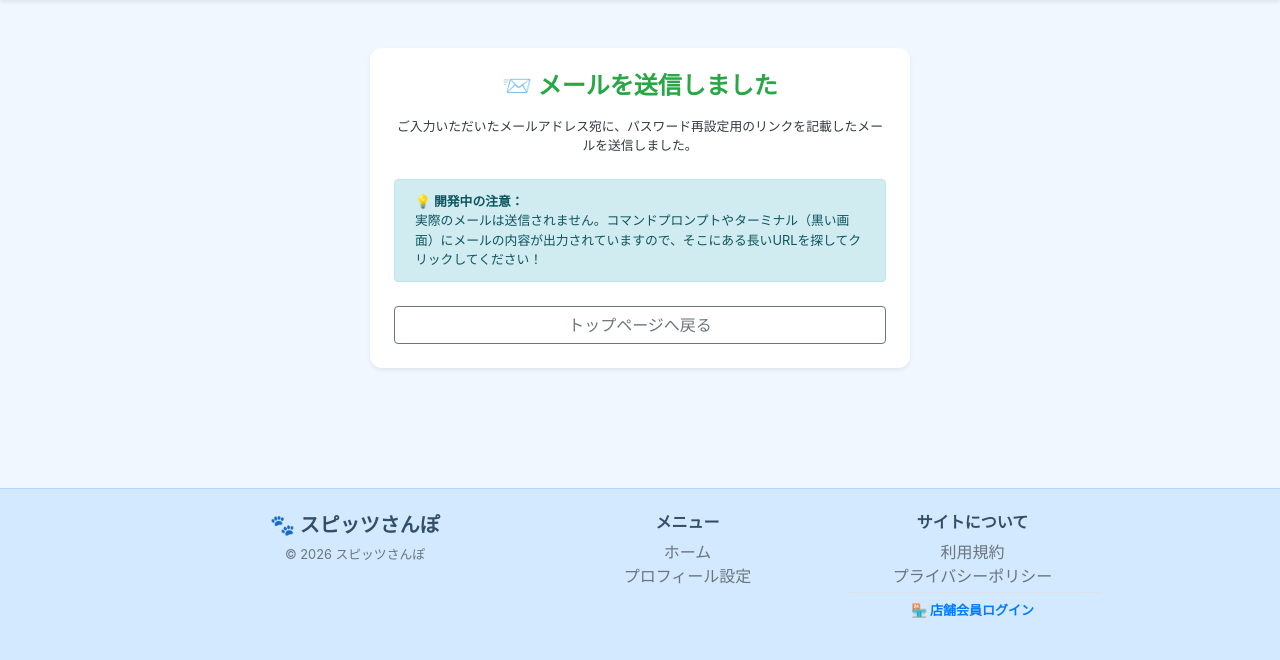
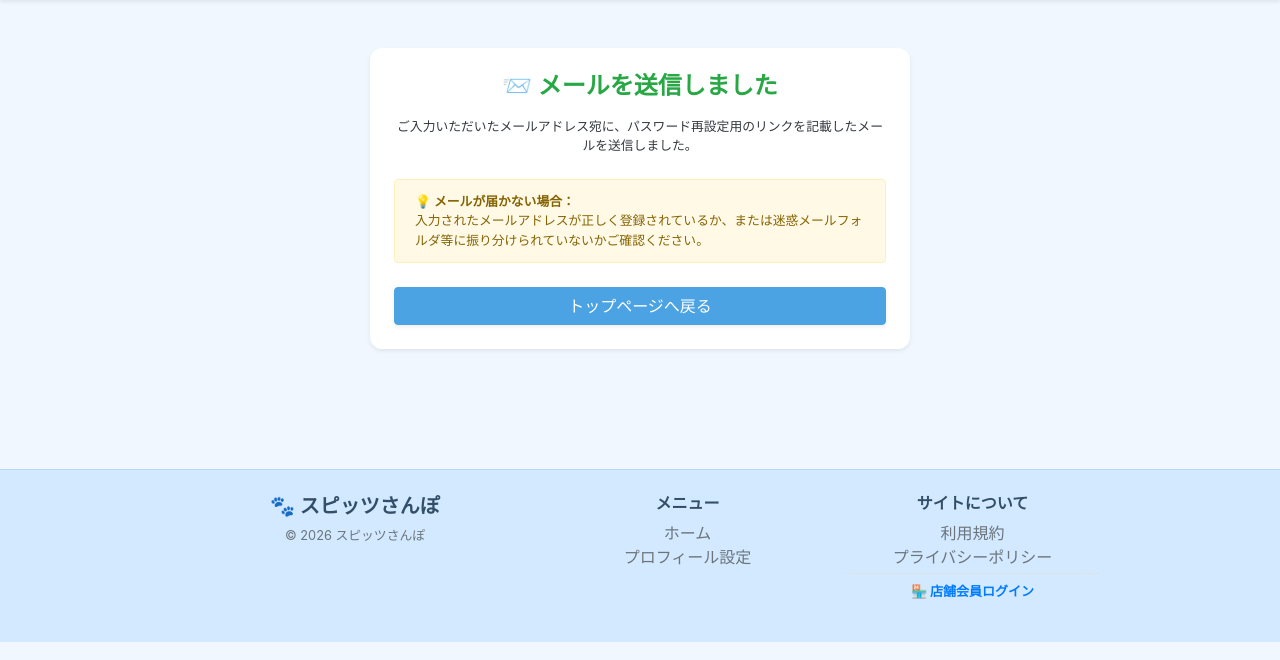
Before and after one commit to 0kadaayam1/spitz-sanpo, a Django app: page /password_reset/done/ in a window 1280 px wide. Shown: the part 56-716 px from the top of the page. Run offline with Django 5.2, Linux system fonts and the light colour scheme; some libraries are stand-ins or nearby versions.

Commit message:
ヘッダーへ店舗ダッシュボード追加、パスワード再設定のHTMLを編集

```diff
--- a/templates/registration/password_reset_done.html
+++ b/templates/registration/password_reset_done.html
@@ -9,11 +9,13 @@
                 <p class="text-dark small mb-4">
                     ご入力いただいたメールアドレス宛に、パスワード再設定用のリンクを記載したメールを送信しました。
                 </p>
-                <div class="alert alert-info small text-left mb-4">
-                    <strong>💡 開発中の注意：</strong><br>
-                    実際のメールは送信されません。コマンドプロンプトやターミナル（黒い画面）にメールの内容が出力されていますので、そこにある長いURLを探してクリックしてください！
+
+                <div class="alert alert-warning small text-left mb-4" style="background-color: #fff9e6; border-color: #ffeeba; color: #856404;">
+                    <strong>💡 メールが届かない場合：</strong><br>
+                    入力されたメールアドレスが正しく登録されているか、または迷惑メールフォルダ等に振り分けられていないかご確認ください。
                 </div>
-                <a href="/" class="btn btn-outline-secondary px-4">トップページへ戻る</a>
+
+                <a href="/" class="btn btn-primary px-5 shadow-sm">トップページへ戻る</a>
             </div>
         </div>
     </div>
--- a/templates/snippets/header.html
+++ b/templates/snippets/header.html
@@ -30,7 +30,9 @@
                     </li>
 
                     {% if user.is_shop %}
-                        <!-- 🏪 お店アカウント専用メニュー -->
+                        <li class="nav-item">
+                            <a class="nav-link text-dark" href="{% url 'shop_dashboard' %}">🏪店舗ダッシュボード</a>
+                        </li>
                         <li class="nav-item">
                             <a class="nav-link text-dark " href="{% url 'shop_profile_edit' %}">🏪お店プロフィール設定</a>
                         </li>
```
